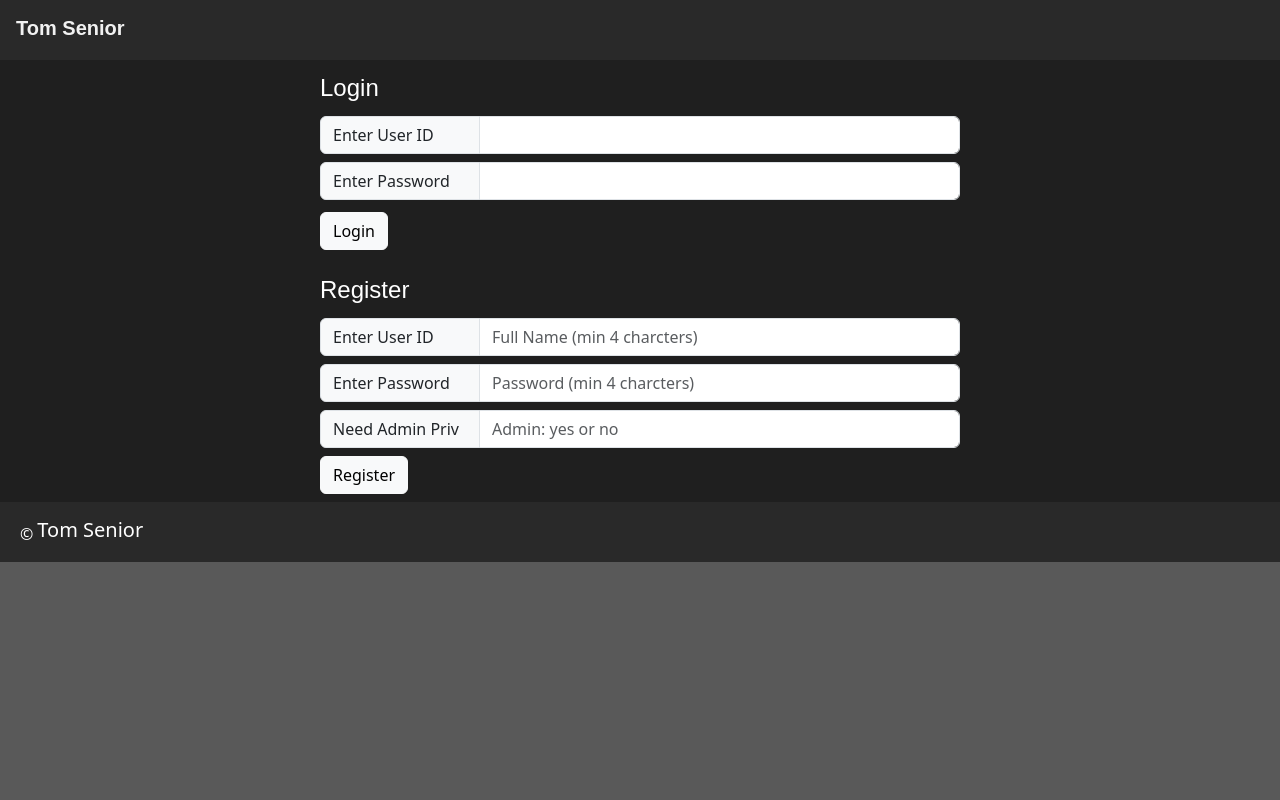
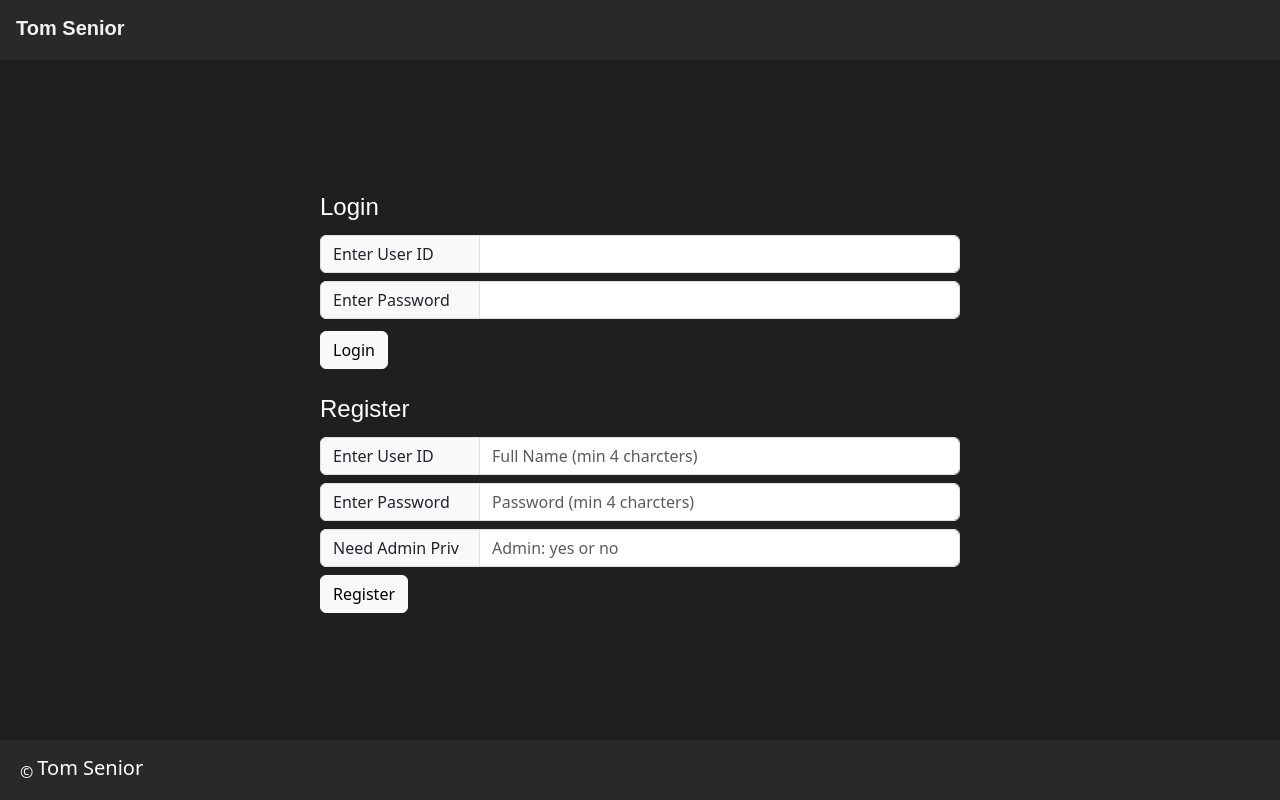
Before and after one commit to tomsenior20/Web_Application_TomSenior, a Flask app: page / in a window 1280 px wide. Run offline with Flask 3, Linux system fonts and the light colour scheme.

Commit message:
height issue fixed

```diff
--- a/static/default.css
+++ b/static/default.css
@@ -6,4 +6,11 @@
 html,body{
     background: rgba(0,0,0,0.65);
     color:white;
+    min-height: 100vh;
+    box-sizing: border-box;
+    overflow: auto;
 }
+
+html{
+    overflow: auto;
+}
--- a/static/footer.css
+++ b/static/footer.css
@@ -1,7 +1,7 @@
 footer{
+    position: relative;
     min-width: 100%;
     height: 60px;
-    bottom: 0;
     margin-top: auto;
     background: rgba(61, 60, 60, 0.35);
 }
--- a/static/index.css
+++ b/static/index.css
@@ -1,5 +1,5 @@
 .loginContainer{
-    height: calc(100% - (60px + 60px));
+    height: calc(100vh - (60px + 60px)) !important;
     display: flex;
     align-items: center;
     justify-content: center;
```
